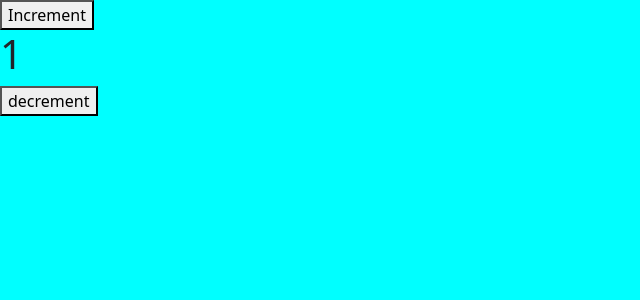
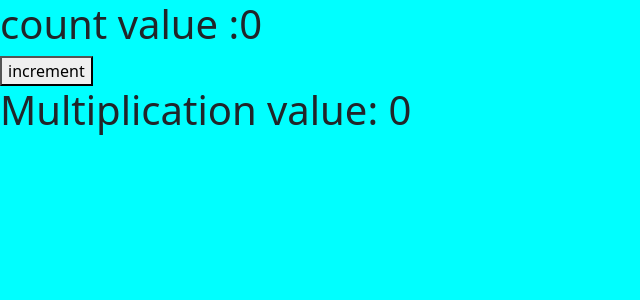
Before and after one commit to AmanTiwari23/React-Lernings, a React (Vite) app: page / in a window 1280 px wide. Shown: the top 300 px of the page, without its empty margins (0-640 px from the left). Built offline with nearby package versions, Linux system fonts and the light colour scheme.

Commit message:
useEffect with prop

```diff
--- a/src/App.jsx
+++ b/src/App.jsx
@@ -6,31 +6,31 @@ import College, { Course, Fees } from "./assets/Cybrom";
 const App = () => {
 
   const [name,setName] = useState("Tushar!");
-  const [color,setColor] = useState("red");
+  const [multi,setMulti] = useState(0);
 
   const [count,setCount] = useState(0);
 
   useEffect(()=>{
-    setTimeout(()=>{
-   setCount(count+1);
-    },3000)
-  },[])
 
-  const decrement=()=>{
-    if(count<=1){
-      alert("no decrement")
-    }else{
-      setCount(count-1);
-    }
-  }
-  const myname = ()=>{
-    setName("Aman Tiwari");
-  }
+   setMulti(count*2);
+
+  },[count])
+
+  // const decrement=()=>{
+  //   if(count<=1){
+  //     alert("no decrement")
+  //   }else{
+  //     setCount(count-1);
+  //   }
+  // }
+  // const myname = ()=>{
+  //   setName("Aman Tiwari");
+  // }
   return (
     <>
-     <button onClick={()=>{setCount(count+1)}}>Increment</button>
-     <h1>{count}</h1>
-     <button onClick={()=>{decrement()}}>decrement</button>
+    <h1>count value :{count}</h1>
+    <button onClick={()=>{setCount(count+1)}}>increment</button>
+    <h1>Multiplication value: {multi}</h1>
     </>
   );
 };
```
